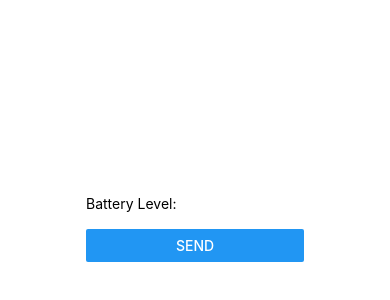
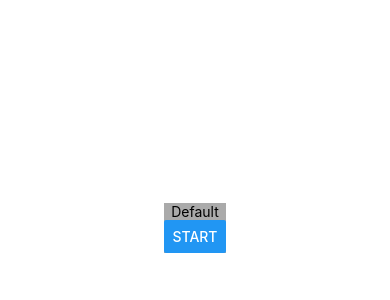
Before and after one commit to Ayon-Bhowmick/HackViolet, a React Native app in the folder VioletLight/: screen / in a window 390 px wide. Shown: the part 194-494 px from the top of the page. Built offline with nearby package versions, Linux system fonts and the light colour scheme.

Commit message:
made different page views

```diff
--- a/VioletLight/pages/Main.jsx
+++ b/VioletLight/pages/Main.jsx
@@ -1,8 +1,8 @@
 import * as Battery from 'expo-battery';
-import { SafeAreaView, View, Text, TextInput, Button } from 'react-native';
+import { SafeAreaView, View, Text, TextInput, Button, StyleSheet } from 'react-native';
 import { useState } from 'react';
 
-const Main = () => {
+const Main = ( {route, navigation } : any) => {
     const [batteryLevel, setBatteryLevel] = useState(null);
     const [text, setText] = useState('');
 
@@ -10,18 +10,74 @@ const Main = () => {
         const { level } = await Battery.getBatteryLevelAsync();
         setBatteryLevel(level);
     }
+    const [view, setView] = useState("A");
 
     return (
+        <>
         <SafeAreaView>
             <View>
-                <Text>Battery Level: {batteryLevel}</Text>
+                {/* The button which will take you to the page to create a group where you will input your name and then the distance */}
+
+                {/* This button will take you to a page where you  can enter the party code or maybe scan a QR code*/}
+
+                {/* <Text>Battery Level: {batteryLevel}</Text>
                 <TextInput onChangeText={setText} value={text} />
-                <Button title="send" onPress={getBatteryLevel} />
+                <Button title="send" onPress={getBatteryLevel} /> */}
+            </View>
+            <View style={styles.container}>
+                {view === "A" && (
+                <>
+                    <Text>Default</Text>
+                    <Button title='Start' onPress={() => setView("B")} title="Start"/>
+                </>
+
+                )}
+                {view === "B" && (
+                <>
+                    <Text>Home</Text>
+                    <Button title='Create Group' onPress={() => setView("C")} title="Create Group"/>
+                    <Button title='Join Group' onPress={() => setView("D")} title="Join Group"/>
+                    <Button title='Back' onPress={() => setView("A")} title="Back"/>
+                </>
+                )}
+                {view === "C" && (
+                <>
+                    <Text>Create group</Text>
+                    <Text>enter name</Text>
+                    <Text>enter distance</Text>
+                    <Button title='Done' onPress={() => setView("E")} title="Start"/>
+                </>
+
+                )}
+                {view === "D" && (
+                <>
+                    <Text>Join group</Text>
+                    <Text>enter ID</Text>
+                    <Button title='Done' onPress={() => setView("E")} title="Start"/>
+                </>
+
+
+                )}
+                {view === "E" && (
+                    <>
+                        <Text>group view</Text>
+                        <Button title='End party' onPress={() => setView("A")} title="Done"/>
+                    </>
+
+                )}
             </View>
         </SafeAreaView>
+        </>
     );
 
 
-}
-
+};
+const styles = StyleSheet.create({
+    container: {
+      flex: 1,
+      backgroundColor: '#AAA',
+      alignItems: 'center',
+      justifyContent: 'center',
+    },
+  });
 export default Main;
```
